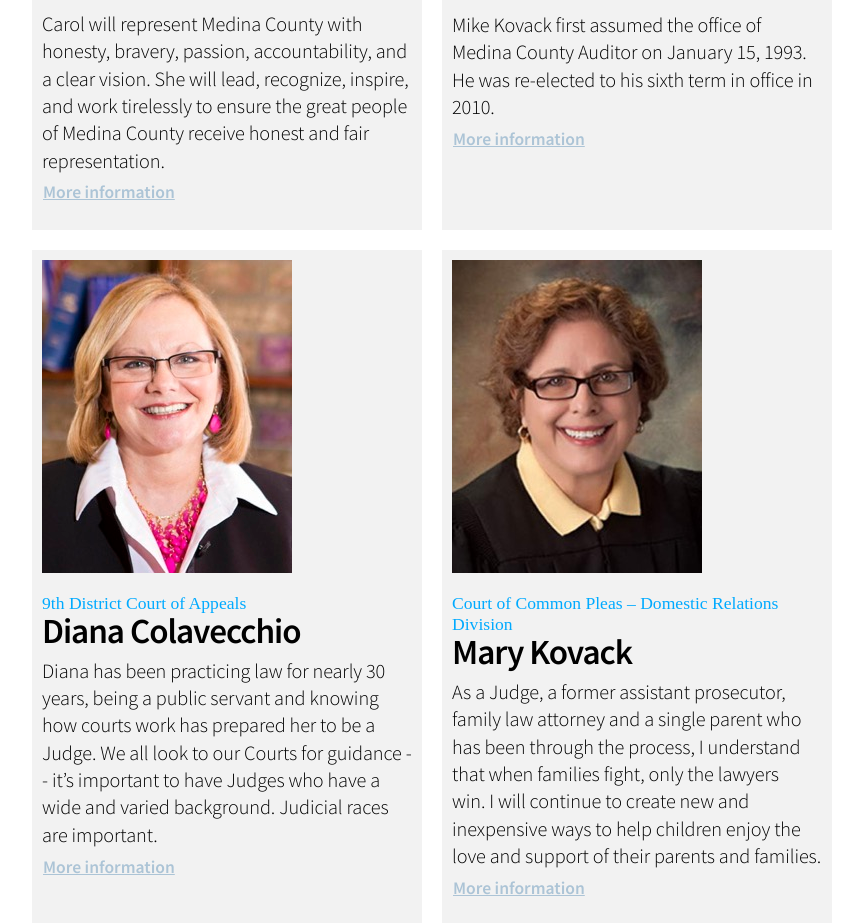
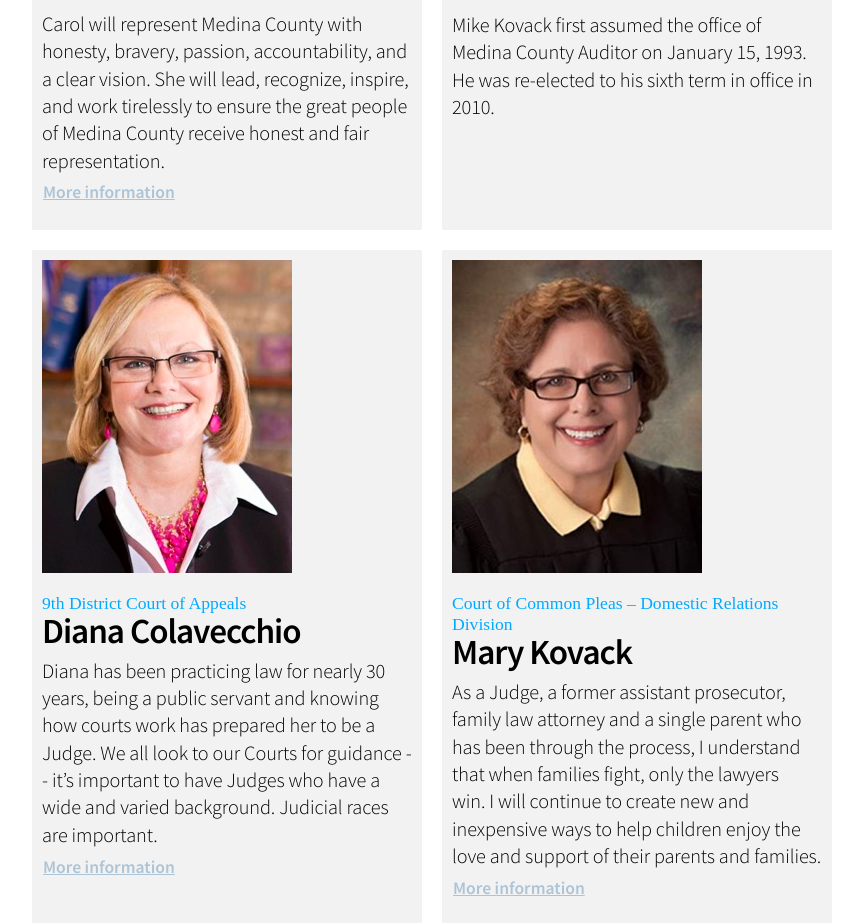
Before and after one commit to robmcgarr/MCDP1018, a plain HTML site: page candidates.html in a window 1280 px wide. Shown: the part 5881-6804 px from the top of the page, without its empty margins (208-1071 px from the left). Drawn offline with Linux system fonts and the light colour scheme; a script that the page names is missing; a web font is replaced by a local one.

Commit message:
remove Mike Kovack link
Removed the Mike Kovack link in the candidates section.

```diff
--- a/candidates.html
+++ b/candidates.html
@@ -244,7 +244,6 @@
 					<p class="candidates-office">Auditor</p>
 					<h3 class="candidates-name">Mike Kovack</h3>
 					<p class="candidates-description">Mike Kovack first assumed the office of Medina County Auditor on January 15, 1993. He was re-elected to his sixth term in office in 2010.</p>
-					<a href="http://keepkovack.com/" target="_blank">More information</a>
 				</li>
 				<li>
 					<img srcset="assets/images/diana-colavechio_150px.jpg 150w,
```
